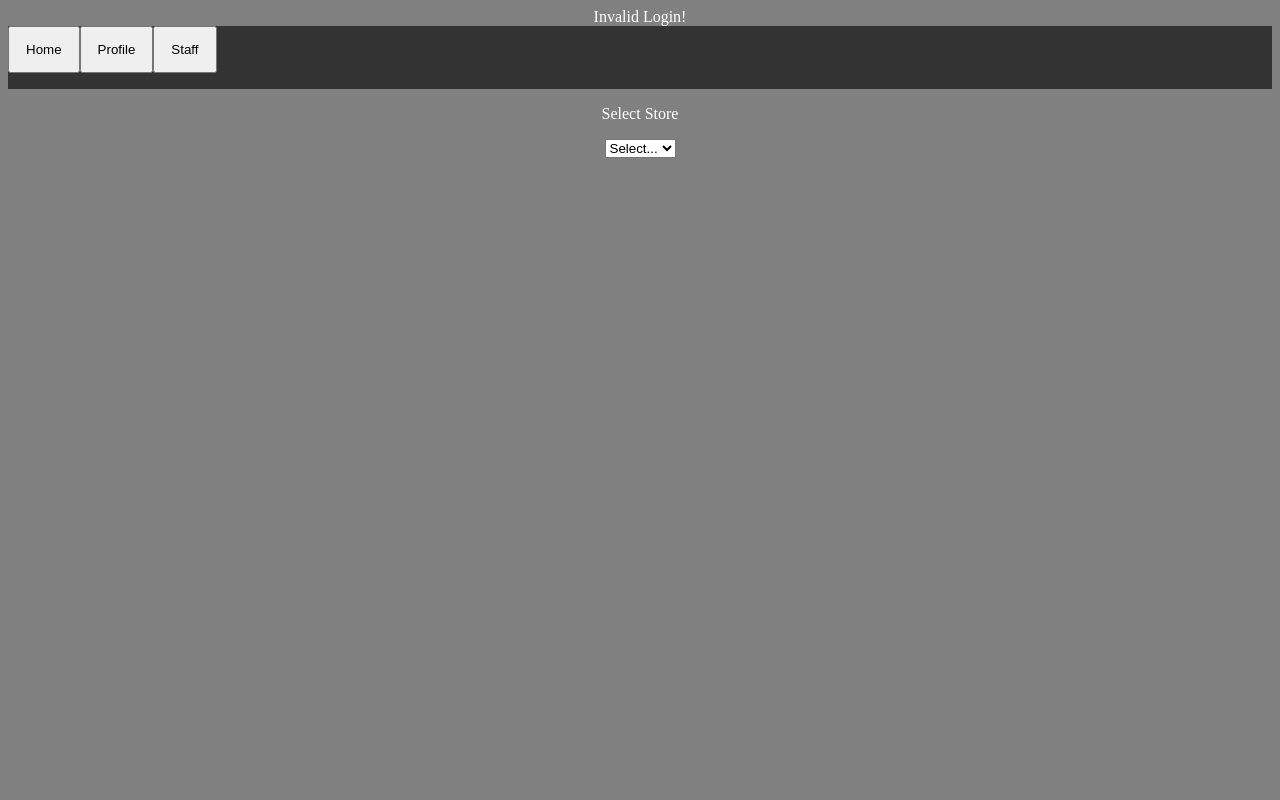
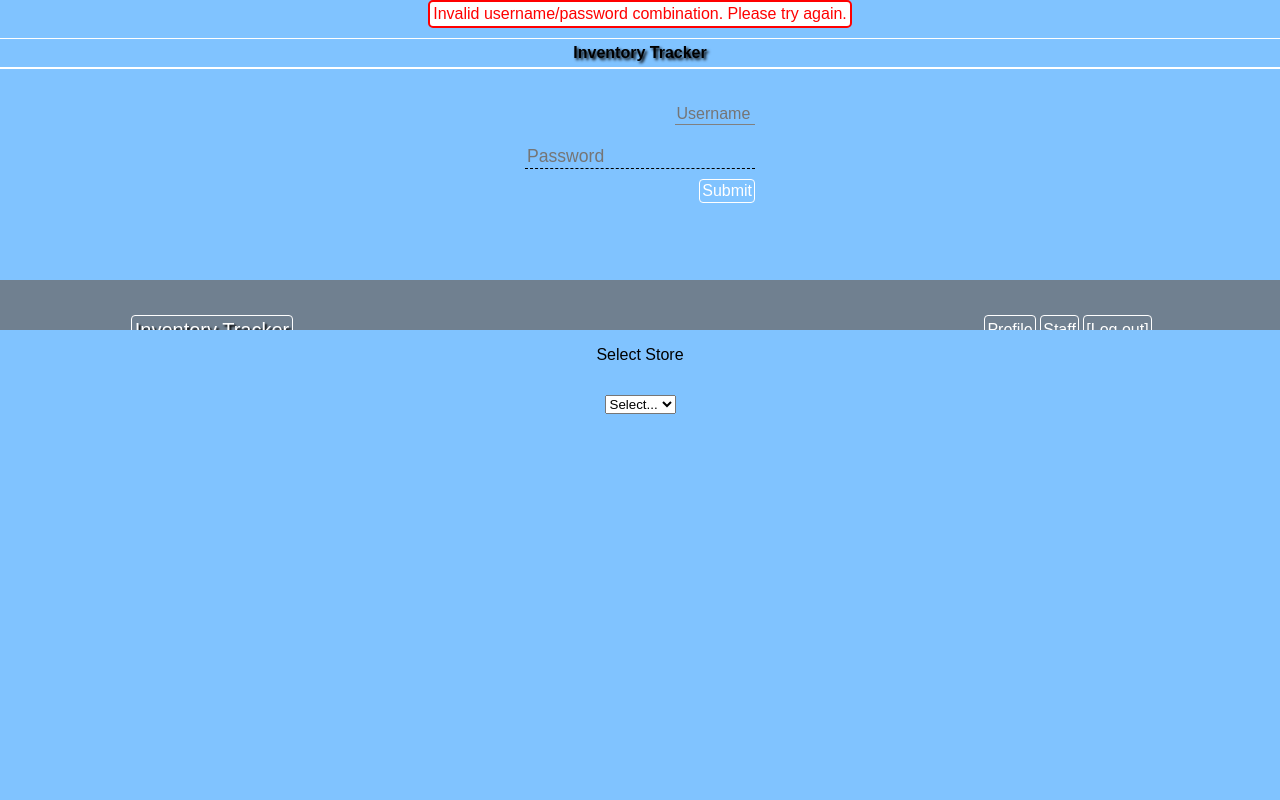
Before and after one commit to levihicks/InventoryTracker, a PHP site: page /staff.php in a window 1280 px wide. Run offline with PHP 8.4, Linux system fonts and the light colour scheme; data comes from the database, SQL or seed files in the repository; data that the repository does not hold is empty; some libraries are stand-ins or nearby versions.

Commit message:
add styling

```diff
--- a/public_html/login.php
+++ b/public_html/login.php
@@ -1,17 +1,24 @@
 <!DOCTYPE html>
-<html>
-<head>
-<title> Login </title>
-</head>
-<body style="text-align:center;background-color:black;"
-      text="white">
+<html lang="en-US">
+	<head>
+		<meta charset="utf-8">
+    <meta name="viewport" content="width=device-width, initial-scale=1.0">
+		<link href="styles/loginStyle.css" rel="stylesheet" type="text/css">
+		<link href="https://fonts.googleapis.com/css?family=Dosis" rel="stylesheet">
+		<title>Login</title>
+	</head>
+	<body>
 
-<h1> Login </h1>
-<form action="main.php" method="post">
-user: <input type="text" name="user"><br>
-pass: <input type="password" name="pass"><br>
-<input type="submit" value="Submit">
-</form>
-
-</body>
+		<header>
+			<h1>Inventory Tracker</h1>
+		</header>
+		<main>
+			<form id="login" action="main.php" method="post">
+			<!form onsubmit="window.location.href='Options.html';return false;">
+				<input type="text" name="user" placeholder="Username"><br>
+				<input type="password" name="pass" placeholder="Password"><br>
+				<input type="submit" value="Submit">
+			</form>
+		</main>
+	</body>
 </html>
--- a/public_html/nav.php
+++ b/public_html/nav.php
@@ -1,43 +1,58 @@
-<style>
-    ul {
-        list-style-type: none;
-        margin: 0;
-        padding: 0;
-        overflow: hidden;
-        background-color: #333;
-    }
+<html lang="en-US">
+    <head>
+        <meta charset="utf-8">
+         <meta name="viewport" content="width=device-width, initial-scale=1.0">
+         <link href="styles/navStyle.css" rel="stylesheet" type="text/css">
 
-    li {
-        float: left;
-    }
-
-    li input[type=submit] {
-        display: block;
-        color: black;
-        text-align: center;
-        padding: 14px 16px;
-        text-decoration: none;
-    }
-
-    li input[type=submit]:hover {
-        background-color: silver;
-    }
-</style>
-
+    </head>
+    <body>
+        <form action="profile.php" method="post">
+            <input type="hidden" name="user" value=<?PHP echo $_POST["user"]; ?>>
+            <input type="hidden" name="loggedin" value="True">
+        </form>
         <ul>
             <li>
+                <input type="image" src="./images/hamburger.png" id="hamburgerMenu">
                 <form action="main.php" method="post">
-                <input type="submit" value="Home">
+                <!form onsubmit="window.location.href='Options.html';return false;">
+                    <input type="submit" value="Inventory Tracker">
+                    <input type="hidden" name="user" value=<?PHP echo $_POST["user"]; ?>>
+                    <input type="hidden" name="loggedin" value="True">
                 </form>
             </li>
-        <li>
+            <li id="options">
                <form action="profile.php" method="post">
-                <input type="submit" value="Profile" >
+                <!form onsubmit="window.location.href='Profile.html';return false;">
+                    <input type="submit" value="Profile">
+                    <input type="hidden" name="user" value=<?PHP echo $_POST["user"]; ?>>
+                    <input type="hidden" name="loggedin" value="True">
+                </form>
+                <form action="staff.php" method="post">
+                <input type="submit" value="Staff" >
+                <input type="hidden" name="user" value=<?PHP echo $_POST["user"]; ?> >
+                <input type="hidden" name="loggedin" value="True" >
+            </form>
+                <form action="logout.php" method="post">
+                <!form onsubmit="window.location.href='Login.html';return false;">
+                    <input type="submit" value="[Log out]">
                 </form>
             </li>
-                <li>
-           <form action="staff.php" method="post">
-                <input type="submit" value="Staff" >
-            </form>
-        </li>
+
         </ul>
+    </body>
+    <script>
+      var optionsDisplayed=false;
+      var mobileOptions = document.querySelector("#options");
+  		var hamburgerMenu = document.querySelector('#hamburgerMenu');
+  		hamburgerMenu.onclick=function(){
+        mobileOptions.style.display = (optionsDisplayed)?'none':'inline-block';
+        optionsDisplayed=!optionsDisplayed;
+      };
+      window.onresize=function(){
+        if(window.innerWidth>550 && mobileOptions.style.display!='inline-block')
+          mobileOptions.style.display='inline-block';
+        else if(window.innerWidth<=550)
+          mobileOptions.style.display = (!optionsDisplayed)?'none':'inline-block';
+      };
+	  </script>
+</html>
--- a/public_html/staff.php
+++ b/public_html/staff.php
@@ -1,16 +1,16 @@
 <?PHP include 'user.php'; ?>
 <!DOCTYPE html>
 <html>
-        <head>
-                <title>Staff</title>
-                <link rel="stylesheet" href="style.css">
-                <?PHP include 'nav.php'?>
-        </head>
+        <head>   <title>Staff</title>
+                 <meta name="viewport" content="width=device-width, initial-scale=1.0">
+                <link href="styles/resultsstyle.css" rel="stylesheet" type="text/css">
+                <link href="styles/staffStyle.css" rel="stylesheet" type="text/css">
+		<?PHP include 'nav.php'; ?>
+	</head>
         <body>
-                <p>Select Store</p>
+          <p>Select Store</p>
                 <?php
                         include "staffLogic.php";
                 ?>
-
         </body>
 </html>
--- a/public_html/style.css
+++ /dev/null
@@ -1,9 +0,0 @@
-
-body {background-color:gray;
-      text-align: center;
-      color: white;}
-table, th, td {
-    border: 1px solid black;
-	border-collapse: collapse;
-	padding: 10px;
-}
--- /dev/null
+++ b/public_html/styles/loginStyle.css
@@ -0,0 +1,76 @@
+html {
+  height: 100%;
+  background: #80c3ff;
+  color: whitesmoke;
+  font-family: "Dosis", sans-serif;
+}
+
+body {
+  margin: auto;
+  text-align: center;
+}
+
+header {
+  text-align: center;
+}
+
+h1 {
+  display: inline-block;
+  font-size: 2em;
+  font-weight: bold;
+  text-shadow: 2px 2px 3px black;
+  border-bottom: 2px solid white;
+  border-top: 1px solid white;
+  width: auto;
+  margin: 10px auto;
+  padding: 5px 15px;
+}
+
+form {
+  display: inline-block;
+  text-align: right;
+  padding: 15px 0;
+  color: black;
+}
+
+label, input {
+  margin-top: 10px;
+  font-size: 1.1em;
+}
+
+label {
+  font-style: italic;
+}
+
+input[type=text], input[type=password] {
+  background: inherit;
+  border: none;
+  border-bottom: 1px dashed black;
+}
+
+input[type=submit] {
+  display: inline-block;
+  font-size: 1em;
+  padding: 2px;
+  background: inherit;
+  color: white;
+  border: 1px solid white;
+  border-radius: 4px;
+}
+
+input[type=submit]:hover {
+  background: aliceblue;
+  color: black;
+}
+
+.loginFailure{
+  display: inline-block;
+  width :auto;
+  color: red;
+  background: white;
+  border: 2px solid red;
+  border-radius: 5px;
+  padding: 3px;
+}
+
+/*# sourceMappingURL=style.css.map */
--- /dev/null
+++ b/public_html/styles/navStyle.css
@@ -0,0 +1,61 @@
+ul li:first-child {
+  float: left;
+  width: 30%;
+  min-width: 215px;
+}
+
+ul li:nth-child(2) {
+  float: right;
+  width: 30%;
+  min-width: 215px;
+}
+
+
+#hamburgerMenu{
+  height: 30px;
+  display: none;
+}
+
+
+@media screen and (max-width: 550px) {
+  ul {
+    height: auto;
+    padding: 10px 0;
+  }
+ ul li:first-child, ul li:nth-child(2) {
+    width: 100%;
+    margin: 0;
+   padding: 0;
+  }
+
+  ul li:nth-child(2){
+    margin-top: 10px;
+  }
+
+
+ #options{
+    display: none;
+
+  }
+  ul li:nth-child(2) form{
+    width: 100%;
+
+  }
+   ul li:nth-child(2) form:last-child{
+    margin-bottom: -10px;
+
+  }
+
+  ul li:nth-child(2) input{
+   display: inline-block;
+   width: 100%;
+    padding: 10px 0;
+   border-top: 1px solid white;
+
+  }
+  #hamburgerMenu {
+    display: inline-block;
+    position: absolute;
+    left: 10px;
+  }
+}
--- /dev/null
+++ b/public_html/styles/resultsstyle.css
@@ -0,0 +1,111 @@
+html {
+  height: 100%;
+  background: #80c3ff;
+  color: black;
+  font-family: "Ubuntu", sans-serif;
+}
+
+body {
+  margin: 0;
+  padding: 0;
+  text-align: center;
+}
+
+ul {
+  overflow: auto;
+  margin: 0;
+  padding: 10px 0;
+  background: slategray;
+  height: 30px;
+}
+ul li {
+  height: inherit;
+  display: inline-block;
+  padding: 0 20px;
+}
+ul li form {
+  height: inherit;
+  display: inline-block;
+}
+ul li form input {
+  height: inherit;
+  background: inherit;
+  border: none;
+  color: white;
+}
+ul li:first-child {
+  float: left;
+}
+ul li:first-child form input {
+  font-size: 1.25em;
+  padding: 3px;
+  text-shadow: 2px 2px 2px black;
+}
+ul li:nth-child(2) {
+  float: right;
+}
+ul form:hover {
+  border-bottom: 2px solid white;
+}
+
+h1 {
+  display: block;
+  font-size: 1em;
+}
+
+@media screen and (max-width: 550px){
+	h1{
+		max-width: 100%;
+		overflow-x: auto;
+	}
+}
+
+table, th, td {
+  background: inherit;
+  border-collapse: collapse;
+  padding: 10px 20px;
+  font-weight: lighter;
+}
+
+table {
+  width: 50%;
+}
+table th {
+  border-bottom: 2px solid white;
+}
+
+form input[type=text] {
+  display: inline;
+  background: inherit;
+  border: none;
+  border-bottom: 1px solid gray;
+  font-size: 1em;
+  width: 35%;
+  margin: 10px 0;
+
+}
+
+@media screen and (max-width: 550px){
+  form input[type=text]{
+    width: 70%;
+  }
+}
+
+hr{
+  margin-top: 0;
+  color: white;
+}
+
+form input[value=Search] {
+  background: whitesmoke;
+  border: none;
+  border-radius: 3px;
+
+}
+.staffContainer{
+  max-width: 100%;
+  overflow-x: auto;
+}
+
+
+/*# sourceMappingURL=resultsstyle.css.map */
--- /dev/null
+++ b/public_html/styles/staffStyle.css
@@ -0,0 +1,14 @@
+body{
+	text-align: center;
+}
+
+#staffSubmit{
+	border: 2px solid white;
+	border-radius: 5px;
+	background-color: lightgreen;
+	padding: 10px;
+}
+
+#staffSubmit:hover{
+	background-color: #4fe34f;
+}
--- a/public_html/user.php
+++ b/public_html/user.php
@@ -11,7 +11,7 @@
 		echo "Could not connect: " .$e;
 	}
 //check login on database
-	if (!isset($_SESSION["loggedin"]))	//if not logged in
+if (!isset($_SESSION["loggedin"]))
 {
 	$user = $_POST["user"];
 	$pass = $_POST["pass"];
@@ -22,13 +22,14 @@
 	$login = $sqlquery->fetch();
 	if(!$login)
 	{
-			echo "Invalid Login! $login";
+		echo "<div class='loginFailure'>Invalid username/password combination. Please try again.</div>";
+    include 'login.php';
+
 	}
 	else{
 		$_SESSION["loggedin"] = $user;
 		$_SESSION["user"] = $user;
 	}
-
 }
 else{
 	$login = $_SESSION["user"];
@@ -61,5 +62,6 @@
 		$arrayCmds[$i] = $row[0];
 		$i++;
 	}
+
 }
 ?>
```
Also changed, not shown: public_html/fun.php (+5 -3 lines), public_html/index.php (deleted, +0 -17 lines), public_html/logout.php (added, +8 -0 lines), public_html/main.php (+13 -8 lines), public_html/profile.php (+12 -6 lines), public_html/search.php (+20 -8 lines), public_html/styles/optionsStyle.css (added, +96 -0 lines), public_html/styles/profilestyle.css (added, +80 -0 lines), public_html/images/hamburger.png (added). Lines whose indentation alone changed are shown as unchanged.
